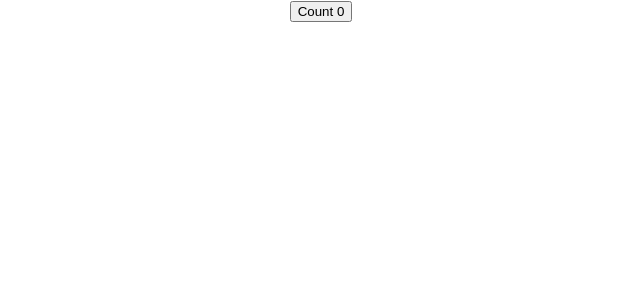
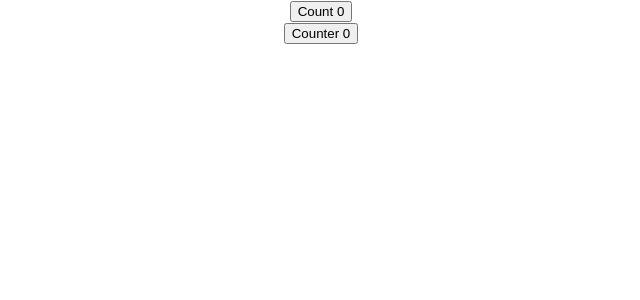
Before and after one commit to GuilhermeFDiniz/codevolution-course, a React (Create React App) app in the folder react-hooks/: page / in a window 1280 px wide. Shown: the top 300 px of the page, without its empty margins (319-959 px from the left). Built offline with nearby package versions, Linux system fonts and the light colour scheme.

Commit message:
Counter using Hook

```diff
--- a/react-hooks/src/App.js
+++ b/react-hooks/src/App.js
@@ -1,11 +1,13 @@
 import logo from './logo.svg';
 import './App.css';
 import ClassCounter from './components/ClassCounter';
+import HookCounter from './components/HookCounter';
 
 function App() {
   return (
     <div className="App">
     <ClassCounter/>
+    <HookCounter/>
     </div>
   );
 }
--- /dev/null
+++ b/react-hooks/src/components/HookCounter.js
@@ -0,0 +1,12 @@
+import React, {useState} from 'react'
+
+function HookCounter() {
+  const [count, setCount] = useState(0)
+  return (
+    <div>
+      <button onClick={() => setCount(count + 1)}>Counter {count}</button>
+    </div>
+  )
+}
+
+export default HookCounter
```
